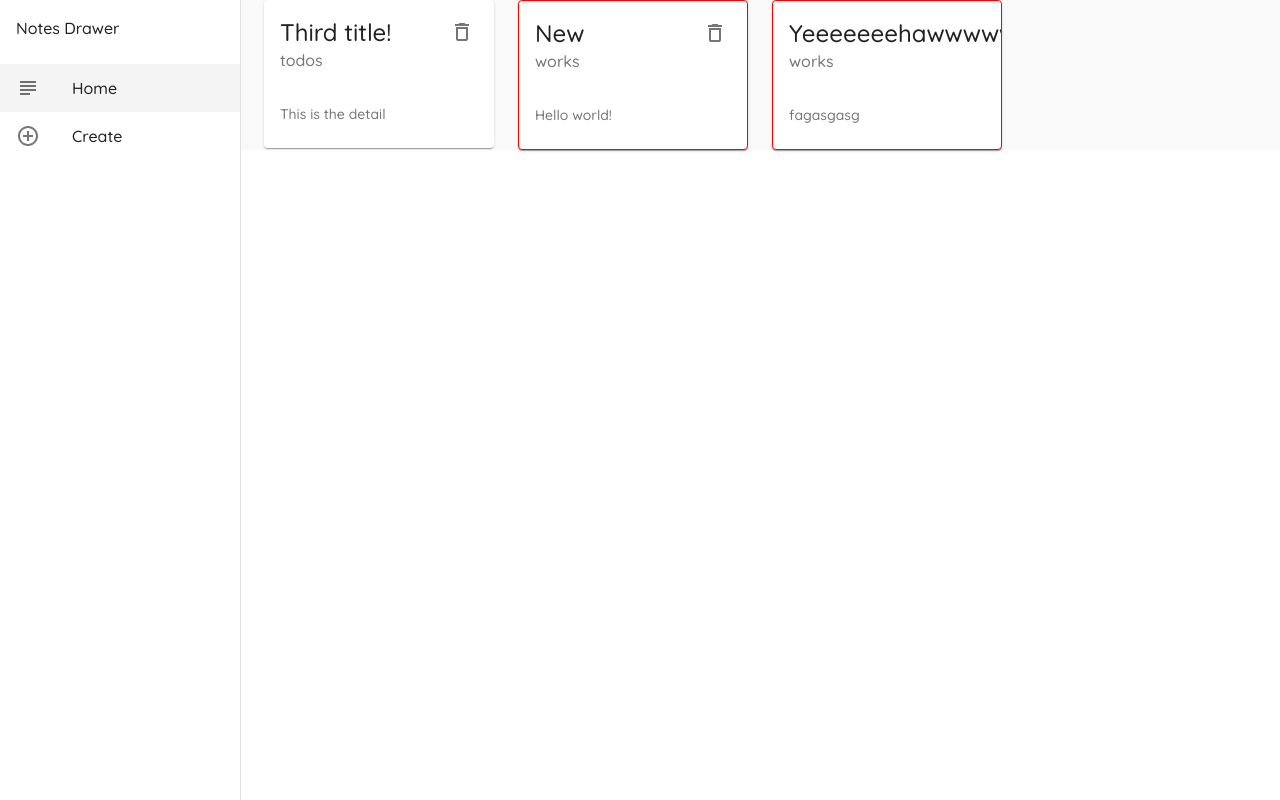
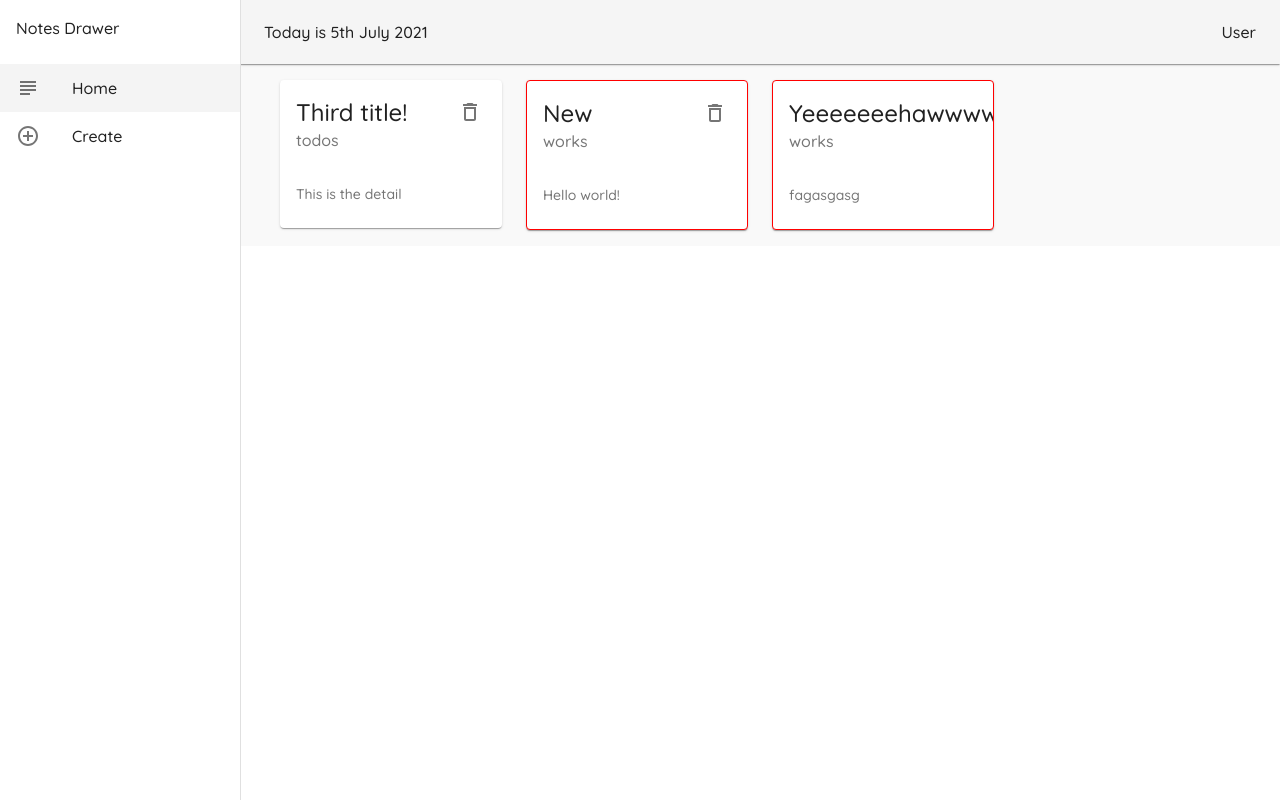
Before and after one commit to dragonregure/material-ui-tut, a React (Create React App) app: page / in a window 1280 px wide. Built offline with nearby package versions, Linux system fonts and the light colour scheme; data requests are answered from the project's data file.

Commit message:
lesson-16-appbar&toolbar

```diff
--- a/package.json
+++ b/package.json
@@ -8,6 +8,7 @@
     "@testing-library/jest-dom": "^5.11.9",
     "@testing-library/react": "^11.2.5",
     "@testing-library/user-event": "^12.7.1",
+    "date-fns": "^2.22.1",
     "react": "^17.0.1",
     "react-dom": "^17.0.1",
     "react-router-dom": "^5.2.0",
--- a/src/App.js
+++ b/src/App.js
@@ -2,15 +2,14 @@ import { BrowserRouter as Router, Switch, Route } from 'react-router-dom';
 import Notes from './pages/Notes';
 import Create from './pages/Create';
 import { createMuiTheme, ThemeProvider } from '@material-ui/core';
-import { purple } from '@material-ui/core/colors';
+import { blue, grey } from '@material-ui/core/colors';
 import Layout from './components/Layout';
 
 const customTheme = createMuiTheme({
-  pallete: {
+  palette: {
     primary: {
-      main: '#2196f3'
-    },
-    secondary: purple
+      main: grey[100]
+    }
   },
   typography: {
     fontFamily: "Quicksand",
--- a/src/components/Layout.js
+++ b/src/components/Layout.js
@@ -3,9 +3,11 @@ import { makeStyles } from '@material-ui/core';
 import { Drawer } from '@material-ui/core';
 import { Typography } from '@material-ui/core';
 import { List, ListItem, ListItemIcon, ListItemText } from '@material-ui/core';
+import { AppBar, Toolbar } from '@material-ui/core';
 import SubjectOutlinedIcon from '@material-ui/icons/SubjectOutlined';
 import AddCircleOutlineOutlinedIcon from '@material-ui/icons/AddCircleOutlineOutlined';
 import { useHistory, useLocation } from 'react-router';
+import { format } from 'date-fns';
 
 const drawerWidth = 240;
 const menuItems = [
@@ -28,7 +30,8 @@ const useStyles = makeStyles((theme) => ({
     },
     pages: {
         backgroundColor: '#f9f9f9',
-        width: '100%'
+        width: '100%',
+        padding: theme.spacing(2)
     },
     sideDrawer: {
         width: drawerWidth
@@ -41,6 +44,13 @@ const useStyles = makeStyles((theme) => ({
     },
     active: {
         background: '#f4f4f4'
+    },
+    appBar: {
+        width: `calc(100% - ${drawerWidth}px)`
+    },
+    toolBar: theme.mixins.toolbar,
+    date: {
+        flexGrow: 1
     }
 }));
 
@@ -51,9 +61,12 @@ const Layout = ({ children }) => {
     return (
         <div className={classes.root}>
             {/* Appbar Section */}
-            <div>
-
-            </div>
+            <AppBar className={classes.appBar} elevation={1} color="primary">
+                <Toolbar>
+                    <Typography className={classes.date}>Today is { format(new Date(), 'do MMMM yyyy') }</Typography>
+                    <Typography>User</Typography>
+                </Toolbar>
+            </AppBar>
 
             {/* Side Drawer Section */}
             <Drawer
@@ -86,6 +99,7 @@ const Layout = ({ children }) => {
 
             {/* Dynamic Pages Section */}
             <div className={classes.pages}>
+                <div className={classes.toolBar}></div>
                 {children}
             </div>
         </div>
```
Also changed, not shown: 1 other file (tests, documents, lock files or other folders).
